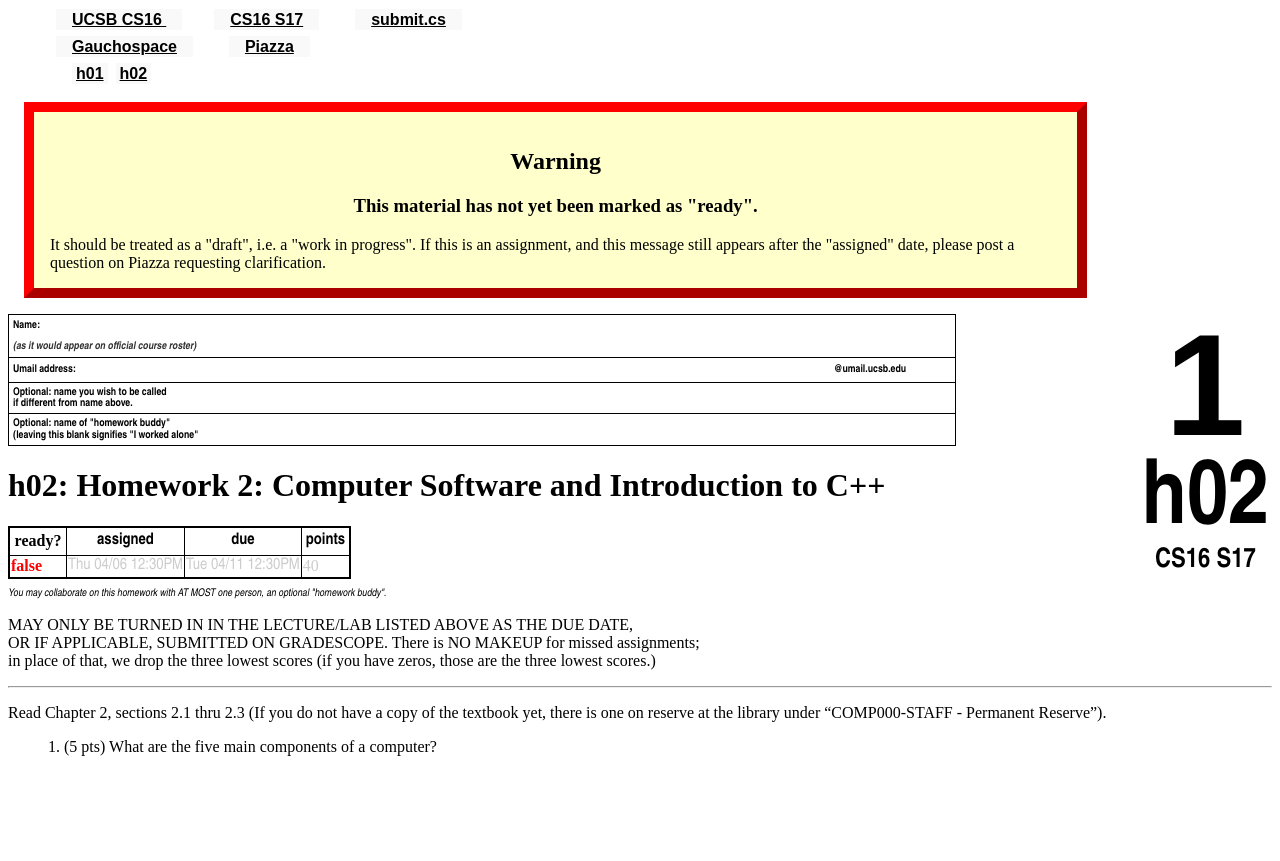
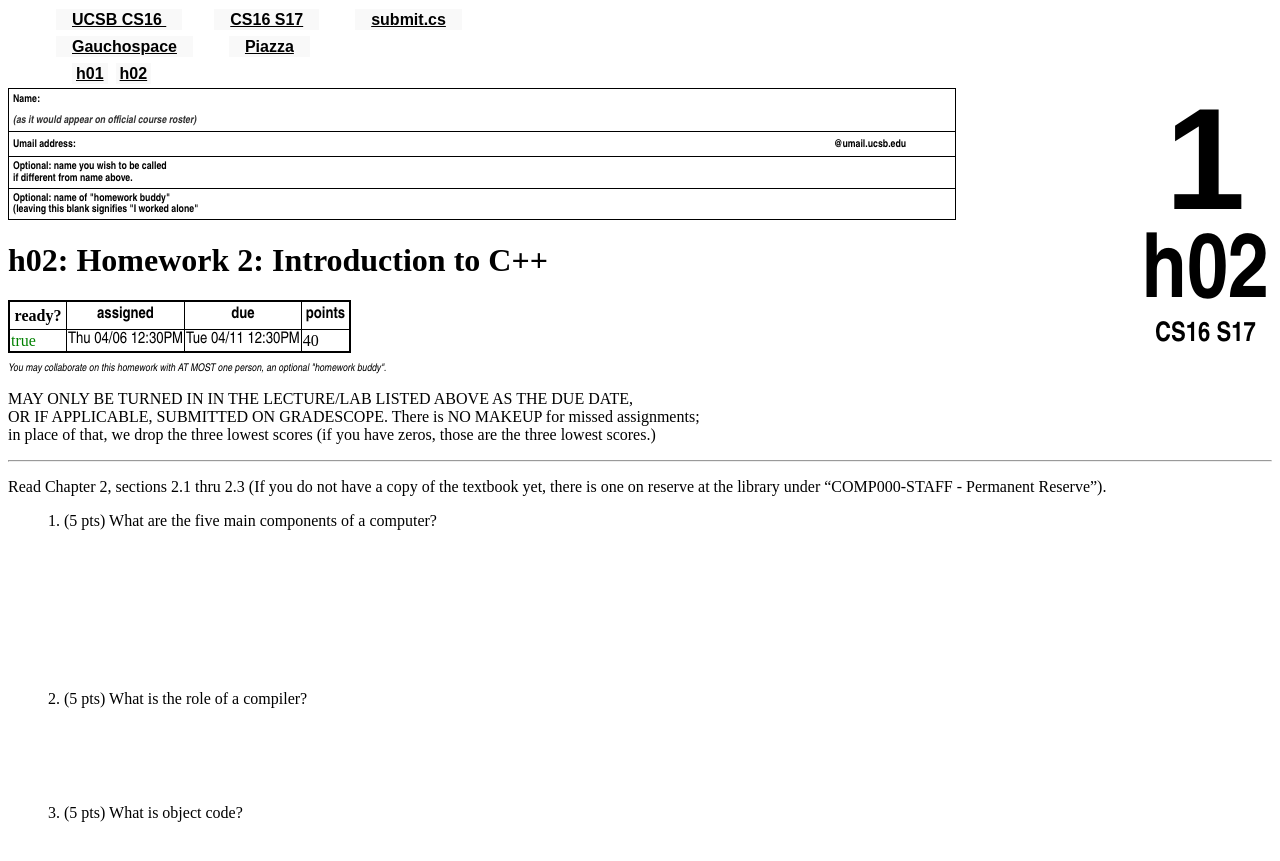
Before and after one commit to ucsb-cs16-s16/https-ucsb-cs16-s17.github.io, a Jekyll site: the page built from _hwk/h02.md, in a window 1280 px wide and 900 px high. Shown: the top 861 px of the window. Built offline with Jekyll 4.4.1, drawn with Linux system fonts in a browser that asks for light colours.

Commit message:
Update h02.md

````diff
--- a/_hwk/h02.md
+++ b/_hwk/h02.md
@@ -1,7 +1,7 @@
 ---
 num: "h02"
-desc: "Homework 2: Computer Software and Introduction to C++"
-ready: false
+desc: "Homework 2: Introduction to C++"
+ready: true
 assigned: 2017-04-06 12:30:00.00-7:00
 due: 2017-04-11 12:30:00.00-7:00
 ---
@@ -72,6 +72,11 @@ int main ()
 
 
 
+
+
+
+
+
 } //end program
 ```
 </div>
````
